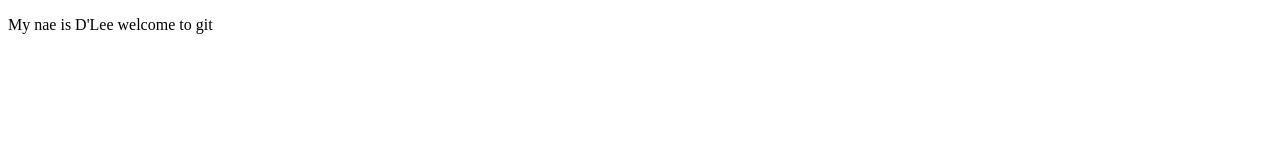
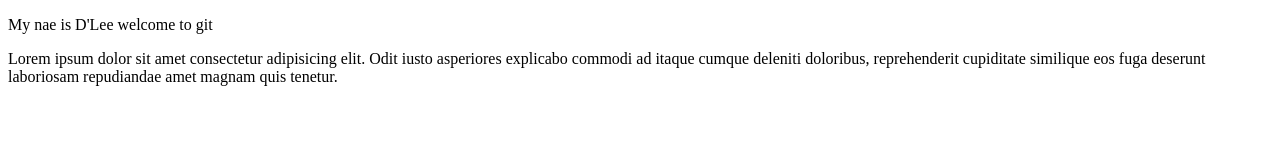
Before and after one commit to Oyeleye92/fitstgit, a plain HTML site: page index.html in a window 1280 px wide. Drawn offline with Linux system fonts and the light colour scheme.

Commit message:
i added lorem

```diff
--- a/index.html
+++ b/index.html
@@ -8,5 +8,9 @@
 </head>
 <body>
     <p>My nae is D'Lee welcome to git</p>
+    <p>Lorem ipsum dolor sit amet consectetur adipisicing elit.
+        Odit iusto asperiores explicabo commodi ad itaque cumque deleniti doloribus,
+        reprehenderit cupiditate similique eos fuga deserunt laboriosam repudiandae
+        amet magnam quis tenetur.</p>
 </body>
 </html>
```
